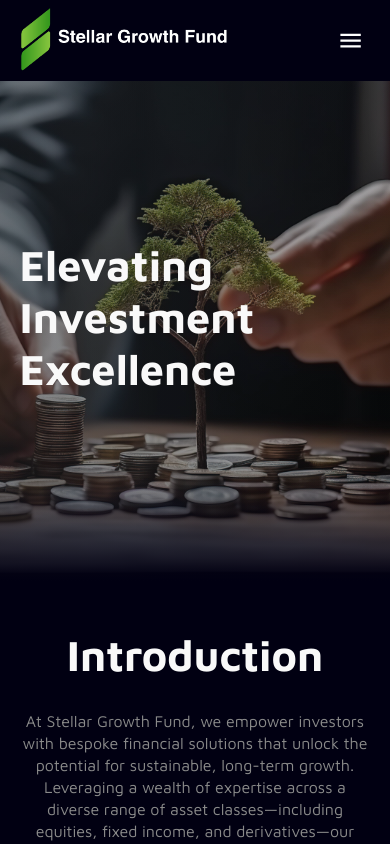
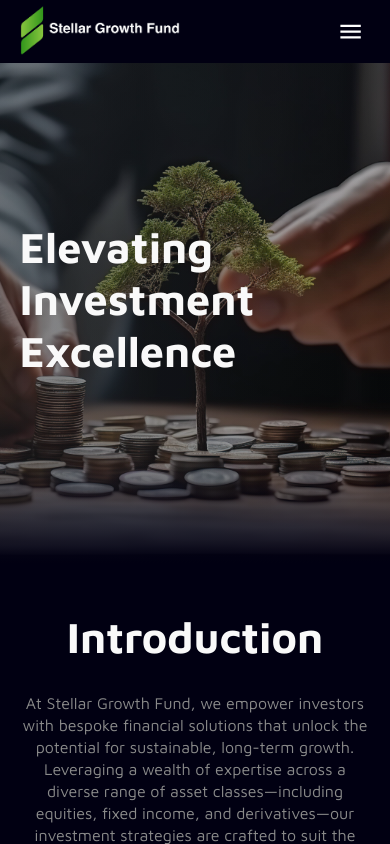
Before and after one commit to avinashFinrise/stellar-growth-fund, a React (Vite) app: page / in a window 390 px wide. Shown: the top 844 px of the page. Built offline with nearby package versions, Linux system fonts and the light colour scheme.

Commit message:
fixed navbar

```diff
--- a/src/components/NavBar/NavBar.module.scss
+++ b/src/components/NavBar/NavBar.module.scss
@@ -11,7 +11,7 @@
         justify-content: space-between;
         align-items: center;
         // height: 65px;
-        padding: 1rem 0;
+        // padding: 1rem 0;
         color: #fff;
 
         .menuBtn,
@@ -21,7 +21,7 @@
 
         .logo {
             img {
-                width: 20rem;
+                width: 15rem;
             }
         }
 
@@ -75,7 +75,7 @@
 
             .logo {
                 img {
-                    width: 13rem;
+                    width: 10rem;
                 }
             }
 
```
